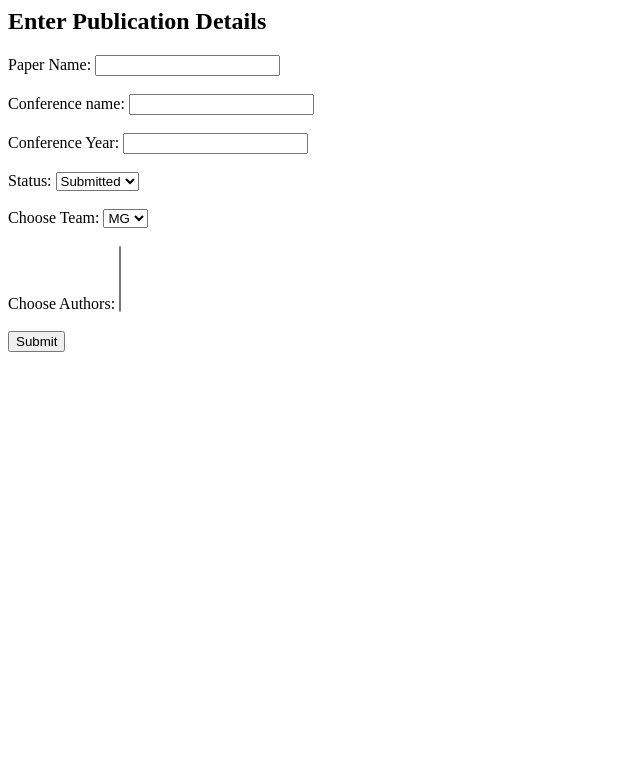
After one commit to solarillion/TARS, a Flask app: template templates/add-publication.html in a window 1280 px wide. The commit adds this page. Shown: the top 778 px of the page, without its empty margins (0-640 px from the left). Run offline with Flask 2, Linux system fonts and the light colour scheme; the template is opened without the code that fills it, so the values that code supplies are empty; parts of the project's set-up code (start-up, migrations or seed data) failed here and were passed over.

Commit message:
add-publication: review changes addressed

```diff
--- a/app.py
+++ b/app.py
@@ -26,6 +26,7 @@ import shlex
 import time
 import threading
 from urllib.parse import parse_qs
+import yaml
 from yaml import load, dump
 
 
@@ -55,8 +56,8 @@ key_fb_hyouka = os.environ.get("KEY_FB_HYOUKA")
 github_secret = os.environ.get("GITHUB_SECRET")
 username = os.environ.get("USERNAME")
 password = os.environ.get("PASSWORD").encode()
-git_username = os.environ.get("GIT_USERNAME")
-git_password = os.environ.get("GIT_ACCESS_TOKEN")
+github_username = os.environ.get("GITHUB_USERNAME")
+github_password = os.environ.get("GITHUB_ACCESS_TOKEN")
 secret = os.environ.get("SECRET")
 
 app = Flask(__name__)
@@ -454,8 +455,8 @@ def im_event_handler(event_data):
 		tars.chat_postMessage(channel=project_id, text=text)
 		tars.chat_postMessage(channel=general_id, text=text)
 	elif "add publication" in text:
-		text_msg = "Visit https://sf-tars.herokuapp.com/addpublication to add the publication."
-		tars.chat_postMessage(channel=event_data["event"]["channel"], text=text_msg)
+		message = "Visit https://sf-tars.herokuapp.com/addpublication to add the publication."
+		tars.chat_postMessage(channel=event_data["event"]["channel"], text=message)
 	elif "update app home" in text:
 		users = tars.users_list().data["members"]
 		users = [user["id"] for user in users]
@@ -1094,9 +1095,7 @@ def login():
 	if(request.method == "GET"):
 		data1={}
 		data1["status"]="Enter Credentials"
-		print("Sending login page")
 		return render_template("login.html", data=data1)
-
 	if(request.method=="POST"):
 		username_form=request.form.get("username")
 		password_form=request.form.get("password").encode()
@@ -1117,27 +1116,36 @@ def login():
 def getFormDetailsFromUser():
 	if(request.method=='GET'):
 		data1={}
-		data1['status'] = "Enter the above Details and submit"
-		return render_template("addPublication.html", data=data1)
+		data1["status"] = "Enter the above Details and submit"
+		full_local_path = "solarillion.github.io"
+		remote = f"https://{github_username}:{github_password}@github.com/solarillion/solarillion.github.io.git"
+		Repo.clone_from(remote, full_local_path)
+		with open("solarillion.github.io/_data/people.yml", "r") as file:
+			people_data = load(file,Loader=yaml.FullLoader)
+		data1["people"] = people_data
+		return render_template("add-publication.html", data=data1)
+	with open("solarillion.github.io/_data/people.yml", "r") as file:
+		people_data = load(file,Loader=yaml.FullLoader)
 	record = {}
-	record["title"] = str(request.form["Pname"])
-	record["conference"] = str(request.form["Cname"])
-	record["year"] = str(request.form["Cyear"])
-	record["status"] = request.form["Status"]
-	record["team"] = request.form["Team"]
-	record["authors"] = request.form["Authors"].split(";")
+	record["title"] = str(request.form["pname"])
+	record["conference"] = str(request.form["cname"])
+	record["year"] = str(request.form["cyear"])
+	record["status"] = request.form["status"]
+	record["team"] = request.form["team"]
+	authors = request.form.getlist("authors")
+	authors_full_name = []
+	for i in authors:
+		authors_full_name.append(people_data[i]["name"])
+	record["authors"] = authors_full_name
 	outr_d = {}
 	pkey = ""
 	title_upper = record["title"].upper()
-	for i in title_upper.split(' '):
+	for i in title_upper.split(" "):
 		pkey+=i[0]
 	outr_d[pkey] = record
 	pr_body = "Added a new publication: \"" + record["title"] + "\""
-	full_local_path = "solarillion.github.io"
-	remote = f"https://{git_username}:{git_password}@github.com/solarillion/solarillion.github.io.git"
-	Repo.clone_from(remote, full_local_path)
 	commit_message = "Added publication"
-	def git_push():
+	def git_push(title):
 		try:
 			repo = Repo(full_local_path)
 			with open("solarillion.github.io/_data/publications.yml", "a") as file:
@@ -1151,14 +1159,15 @@ def getFormDetailsFromUser():
 			origin.push(dt_string)
 			return dt_string
 		except:
-			print("Some error occured while pushing the code")
-	dt_string = git_push()
+			message = "Some error occured while pushing " + title + " publication to the website"
+			tars.chat_postMessage(channel=tars_admin, text=message)
+	dt_string = git_push(record["title"])
 	shutil.rmtree("solarillion.github.io")
-	g = Github(git_password)
+	g = Github(github_password)
 	repo = g.get_repo("solarillion/solarillion.github.io")
 	pr = repo.create_pull(title="Added publication", body=pr_body, head=dt_string, base="master")
 	data1 = {}
-	data1["status"] = "Thank you for adding your paper to the website. Congrats if accepted, All the best if submitted."
+	data1["status"] = "Paper has been added to the website !!"
 	return render_template("login.html",data=data1)
 
 @app.route("/logout")
@@ -1167,6 +1176,5 @@ def logout():
 	flask_login.logout_user()
 	return redirect(url_for("login"))
 
-
 if __name__ == "__main__":
 	app.run(threaded=True)
--- /dev/null
+++ b/templates/add-publication.html
@@ -0,0 +1,37 @@
+<html lang="en">
+<head>
+    <meta charset="UTF-8">
+    <meta name="viewport" content="width=device-width, initial-scale=1.0">
+    <title>Document</title>
+</head>
+<body>
+    <h2>Enter Publication Details</h2>
+    <form action="/addpublication" method="post">
+        <label for="pname">Paper Name:</label>
+        <input type="text" id="pname" name="pname"><br><br>
+        <label for="cname">Conference name:</label>
+        <input type="text" id="cname" name="cname"><br><br>
+        <label for="cyear">Conference Year:</label>
+        <input type="text" id="cyear" name="cyear"><br><br>
+        <label for="status">Status: </label>
+        <select name="status" id="status">
+            <option value="Submitted">Submitted</option>
+            <option value="Accepted">Accepted</option>
+        </select><br><br>
+        <label for="team">Choose Team: </label>
+        <select name="team" id="team">
+            <option value="MG">MG</option>
+            <option value="IOT">IOT</option>
+            <option value="ML">ML</option>
+        </select><br><br>
+        <label for="authors">Choose Authors: </label>
+        <select name="authors" id="authors" multiple>
+            {% for key,values in data['people'].items() %}
+            <option value={{key}}>{{values['name']}}</option>
+            {% endfor %}
+        </select><br><br>
+        <input type="submit" value="Submit">
+    </form>
+    <h4>{{data["status"]}}</h4>
+</body>
+</html>
--- a/templates/login.html
+++ b/templates/login.html
@@ -6,15 +6,12 @@
 </head>
 <body>
     <form method="post">
-
         <label for="username">Username: </label>
         <input type="text" id="username" name="username"><br><br>
         <label for="pwd">Password:</label>
         <input type="password" id="pwd" name="password" ><br><br>
         <input type="submit" value="Submit">
-
         <h4>Status: {{data["status"]}}</h4>
     </form>
-
 </body>
 </html>
```
Also changed, not shown: requirements.txt (+5 -5 lines), templates/addPublication.html (deleted, +0 -29 lines).
